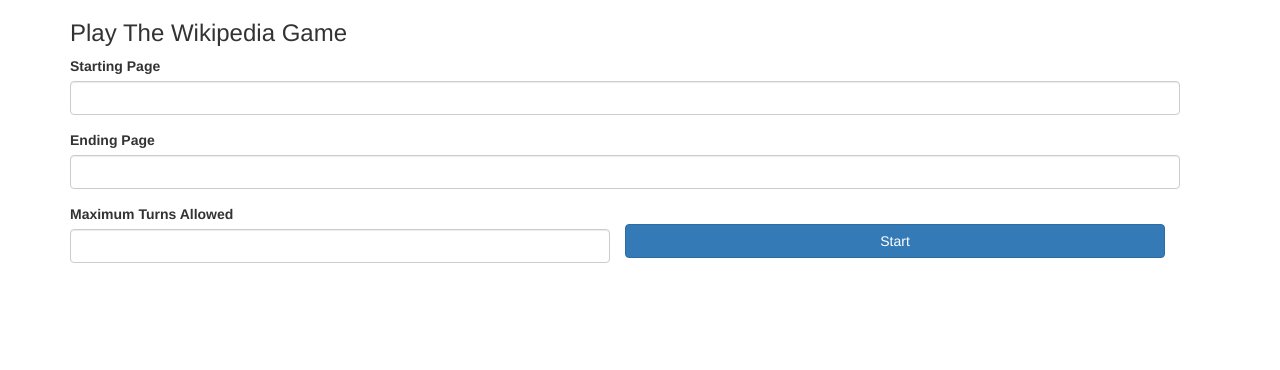
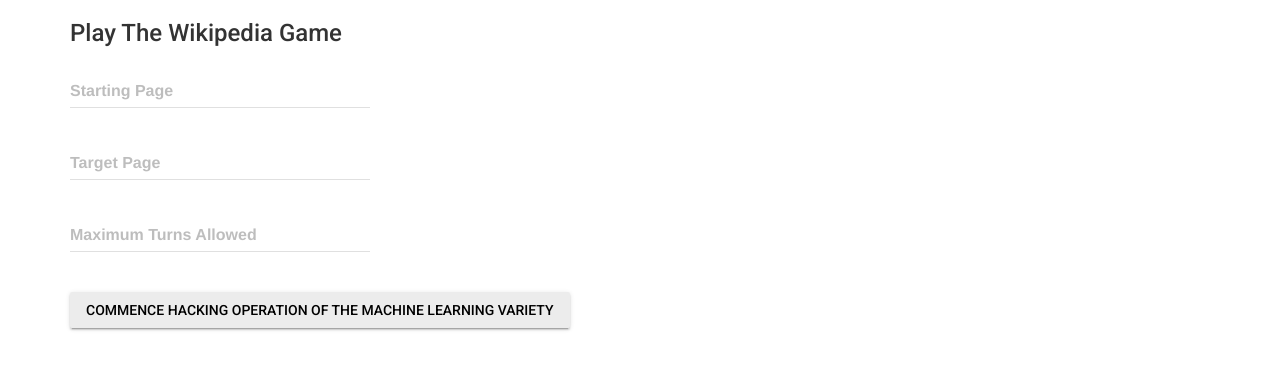
Before and after one commit to SwagatG/wikipedia_game, a Flask app: page / in a window 1280 px wide. Shown: the top 370 px of the page. Run offline with Flask 2, Linux system fonts and the light colour scheme; some libraries are stand-ins or nearby versions.

Commit message:
Updated index.html with Material Design

```diff
--- a/templates/index.html
+++ b/templates/index.html
@@ -1,35 +1,42 @@
 <!DOCTYPE html>
 <html>
    <head>
+      <link rel="stylesheet" href="https://fonts.googleapis.com/icon?family=Material+Icons">
+      <link rel="stylesheet" href="https://code.getmdl.io/1.3.0/material.indigo-pink.min.css">
+      <script defer src="https://code.getmdl.io/1.3.0/material.min.js"></script>
       <script src="https://maxcdn.bootstrapcdn.com/bootstrap/3.3.7/js/bootstrap.min.js" integrity="sha384-Tc5IQib027qvyjSMfHjOMaLkfuWVxZxUPnCJA7l2mCWNIpG9mGCD8wGNIcPD7Txa" crossorigin="anonymous"></script>
       <link rel="stylesheet" href="https://maxcdn.bootstrapcdn.com/bootstrap/3.3.7/css/bootstrap.min.css" integrity="sha384-BVYiiSIFeK1dGmJRAkycuHAHRg32OmUcww7on3RYdg4Va+PmSTsz/K68vbdEjh4u" crossorigin="anonymous">
-
+      <link href="https://fonts.googleapis.com/css?family=Open+Sans|Roboto:300,400,500,700" rel="stylesheet">
    </head>
    <form action="" method="POST" role="form" class="form-horizontal">
       <body>
          <div class="container-fluid">
          <section class="container">
             <div class="container-page">
-				<h3 class="dark-grey">Play The Wikipedia Game</h3>
-
-				<div class="form-group col-lg-12">
-					<label>Starting Page</label>
-					<input type="text" name="" class="form-control" id="" value="">
+               <h3 class="dark-grey" style="font-family: 'Roboto', sans-serif; font-weight: 500"">Play The Wikipedia Game</h3>
+               <div class="container">
+                  <div class="row">
+                     <div class="col align-self-start">
+                        <div class="mdl-textfield mdl-js-textfield mdl-textfield--floating-label col align-self-start">
+                           <input class="mdl-textfield__input" type="text" id="sample3">
+                           <label class="mdl-textfield__label" for="sample3">Starting Page</label>
                         </div>
-
-				<div class="form-group col-lg-12">
-					<label>Ending Page</label>
-					<input type="text" name="" class="form-control" id="" value="">
                      </div>
-		<div class="form-group col-md-6">
-					<label>Maximum Turns Allowed</label>
-					<input type="number" min="1" name="" class="form-control" id="" value="">
+                     <div class="col align-self-center">
+                        <div class="mdl-textfield mdl-js-textfield mdl-textfield--floating-label col align-self-start">
+                           <input class="mdl-textfield__input" type="text" id="sample3">
+                           <label class="mdl-textfield__label" for="sample3">Target Page</label>
                         </div>
-
-				<div class="col-md-6">
-			<label> </label>
-					<button type="submit" class="btn btn-primary" style="width:100%">Start</button>
                      </div>
+                     <div class="col align-self-end">
+                        <div class="mdl-textfield mdl-js-textfield mdl-textfield--floating-label col align-self-start">
+                           <input class="mdl-textfield__input" type="text" pattern="-?[0-9]*(\.[0-9]+)?" id="sample4">
+                           <label class="mdl-textfield__label" for="sample4">Maximum Turns Allowed</label>
+                           <span class="mdl-textfield__error">Input is not a number!</span>
+                        </div>
+                     </div>
+                  </div>
+                  <button type="submit" class="mdl-button mdl-js-button mdl-button--raised mdl-js-ripple-effect" style="margin-top: 20px; margin-left: -15px;">Commence Hacking Operation of the Machine Learning Variety</button>
                </div>
          </section>
          </div>
```
Lines whose indentation alone changed are shown as unchanged.
